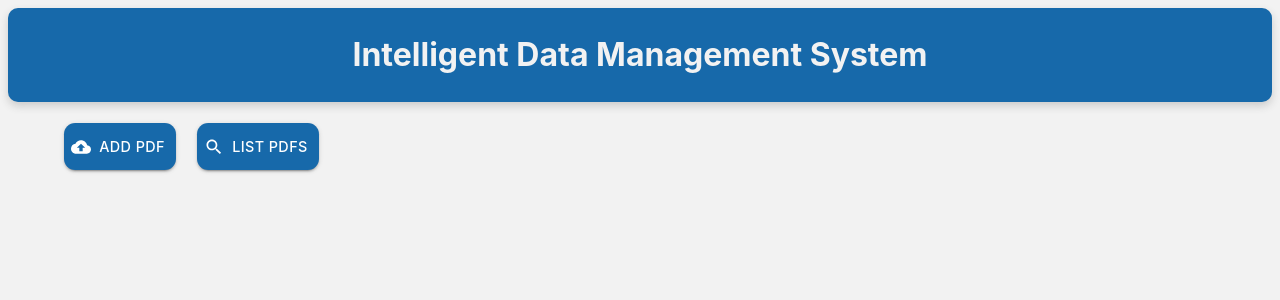
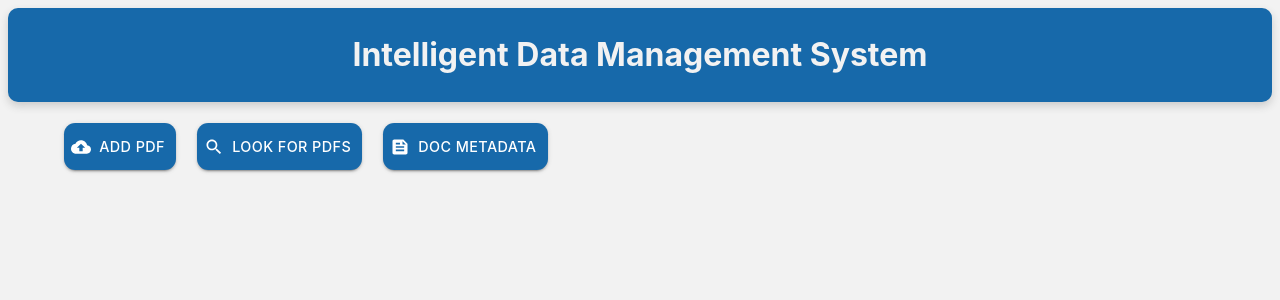
Before and after one commit to HadiAlHassan/IDMS_CME, a React (Vite) app in the folder Frontend/: page / in a window 1280 px wide. Shown: the top 300 px of the page. Built offline with nearby package versions, Linux system fonts and the light colour scheme.

Commit message:
users can't add duplicate documents now, I also created a button doc metadata but i didn't program it yet, Also now any pdfs added to the database i create the metadata directly

```diff
--- a/Frontend/src/App.jsx
+++ b/Frontend/src/App.jsx
@@ -2,6 +2,7 @@ import { Container } from "@mui/material";
 import Header from "./components/Header/Header";
 import AddPdf from "./components/Pdf/AddPdf";
 import ListPdfs from "./components/Pdf/ListPdfs";
+import DocInfoButton from "./components/Doc/DocInfoButton";
 import "./index.css";
 
 function App() {
@@ -13,8 +14,11 @@ function App() {
           <div className="addPdfContainer">
             <AddPdf />
           </div>
-          <div>
+          <div className="viewPdfContainer">
             <ListPdfs />
+          </div>
+          <div className="docInfoContainer">
+            <DocInfoButton />
           </div>
         </div>
       </Container>
--- /dev/null
+++ b/Frontend/src/components/Doc/DocInfoButton.jsx
@@ -0,0 +1,25 @@
+import { Button } from "@mui/material";
+import classes from "./DocInfoButton.module.css";
+import FeedIcon from "@mui/icons-material/Feed";
+import { useState } from "react";
+
+function clickHandler() {
+  console.log("Doc Metadata button clicked");
+}
+function DocInfoButton() {
+  const [modalOpen, setModalOpen] = useState(false);
+  const [searchInput, setSearchInput] = useState("");
+  return (
+    <div className="DocInfoButton Container">
+      <Button
+        className={classes.button}
+        variant="contained"
+        startIcon={<FeedIcon />}
+        // onClick={() => setModalOpen(true)}
+      >
+        Doc Metadata
+      </Button>
+    </div>
+  );
+}
+export default DocInfoButton;
--- /dev/null
+++ b/Frontend/src/components/Doc/DocInfoButton.module.css
@@ -0,0 +1,19 @@
+.button.button {
+  border-radius: 0.7rem;
+  background-color: #1769aa;
+  padding: 0.7rem;
+  font-size: 0.9rem;
+  font-family: Inter, Avenir, Helvetica, Arial, sans-serif;
+  font-synthesis: none;
+  text-rendering: optimizeLegibility;
+  -webkit-font-smoothing: antialiased;
+  -moz-osx-font-smoothing: grayscale;
+  -webkit-text-size-adjust: 100%;
+}
+
+@media (max-width: 768px) {
+  .button.button {
+    padding: 0.5rem;
+    font-size: 0.7rem;
+  }
+}
--- a/Frontend/src/components/Pdf/ListPdfs.jsx
+++ b/Frontend/src/components/Pdf/ListPdfs.jsx
@@ -2,7 +2,7 @@ import * as React from "react";
 import { useState } from "react";
 import Button from "@mui/material/Button";
 import SearchIcon from "@mui/icons-material/Search";
-import BasicModal from "./Modal";
+import ViewPdfModal from "./ViewPdfModal";
 import MultipleSelectNative from "./Select";
 import classes from "./ListPdfs.module.css";
 function ListPdfs() {
@@ -16,16 +16,16 @@ function ListPdfs() {
         startIcon={<SearchIcon />}
         onClick={() => setModalOpen(true)}
       >
-        List PDFs
+        Look for PDFs
       </Button>
-      <BasicModal
+      <ViewPdfModal
         open={modalOpen}
         setOpen={setModalOpen}
         setSearchInput={setSearchInput}
         searchInput={searchInput}
       >
         <MultipleSelectNative searchInput={searchInput} />
-      </BasicModal>
+      </ViewPdfModal>
     </div>
   );
 }
--- a/Frontend/src/components/Pdf/Modal.jsx
+++ b/Frontend/src/components/Pdf/ViewPdfModal.jsx
@@ -1,5 +1,5 @@
 import Modal from "@mui/material/Modal";
-import classes from "./Modal.module.css";
+import classes from "./ViewPdfModal.module.css";
 import IconButton from "@mui/material/IconButton";
 import CloseIcon from "@mui/icons-material/Close";
 import MultipleSelectNative from "./Select";
@@ -7,7 +7,7 @@ import styles from "./Select.module.css";
 import { Button } from "@mui/material";
 import { useState } from "react";
 import axios from "axios";
-function BasicModal(props) {
+function ViewPdfModal(props) {
   const handleClose = () => props.setOpen(false);
 
   const [selectedPdfs, setSelectedPdfs] = useState([]);
@@ -86,4 +86,4 @@ function BasicModal(props) {
     </div>
   );
 }
-export default BasicModal;
+export default ViewPdfModal;
--- a/Frontend/src/index.css
+++ b/Frontend/src/index.css
@@ -20,3 +20,6 @@
 .addPdfContainer {
   margin-right: 1.3rem;
 }
+.viewPdfContainer {
+  margin-right: 1.3rem;
+}
```
Also changed, not shown: Frontend/src/components/Pdf/ViewPdfModal.module.css (renamed from Frontend/src/components/Pdf/Modal.module.css), 1 other file (tests, documents, lock files or other folders).
